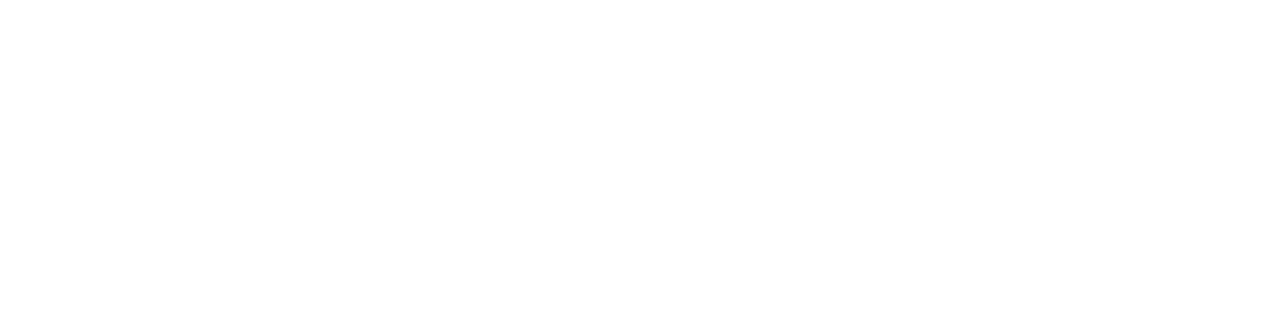
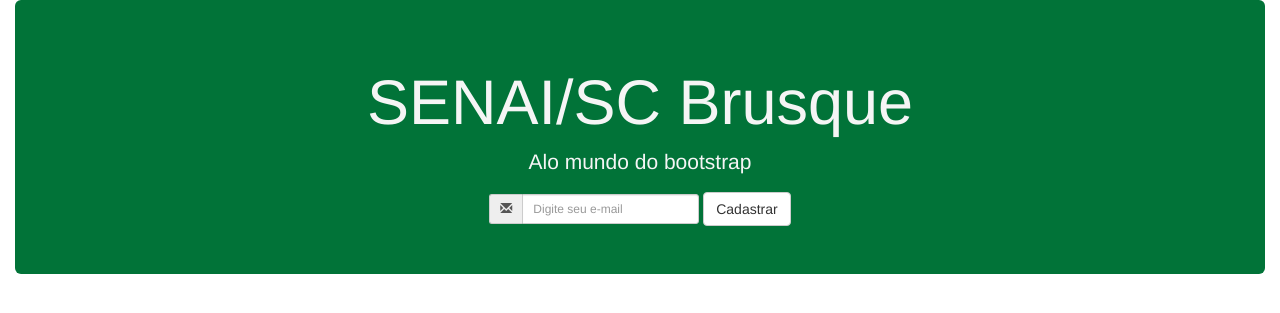
Before and after one commit to Luiz-Mattos/senaibrusque, a PHP site: page / in a window 1280 px wide. Before the commit the part shown is empty. Shown: the top 313 px of the page. Run offline with PHP 8.4, Linux system fonts and the light colour scheme.

Commit message:
Closes #3 #4 #6

```diff
--- a/css/estilo.css
+++ b/css/estilo.css
@@ -2,3 +2,7 @@
     Created on : 13/11/2015, 20:33:56
     Author     : Luiz Mattos
 */
+#topo{
+    background-color: #017338;
+    color: whitesmoke;
+}
--- a/index.php
+++ b/index.php
@@ -3,10 +3,38 @@
     <head>
         <meta charset="UTF-8">
         <title>Site Institucional do SENAI - Brusque</title>
+        <!-- CSS -->
+        <link rel="stylesheet" href="css/bootstrap.min.css"/>
+        <link rel="stylesheet" href="css/estilo.css"/>
+        <!-- Javascript -->
+        <script src="js/jquery-1.11.3.min.js"></script>
+        <script src="js/bootstrap.min.js"></script>
+        <script src="js/meuscript.js"></script>
+
     </head>
     <body>
-        <?php
+        <div class="container-fluid">
+            <header class="jumbotron text-center" id="topo">
+                <h1>SENAI/SC Brusque</h1>
+                <p>Alo mundo do bootstrap</p>
+                <div class="container">
 
-        ?>
+                    <form role="form">
+                        <div class="form-inline">
+                            <div class="input-group input-group-sm">
+
+                            <span class="input-group-addon">
+                                <span class="glyphicon glyphicon-envelope"></span>
+                            </span>
+                            <input type="email" class="form-control" id="email" placeholder="Digite seu e-mail" >
+                            </div>
+
+                        <button type="submit" class="btn btn-default">Cadastrar</button>
+                        </div>
+                    </form>
+                </div>
+
+            </header>
+        </div>
     </body>
 </html>
```
